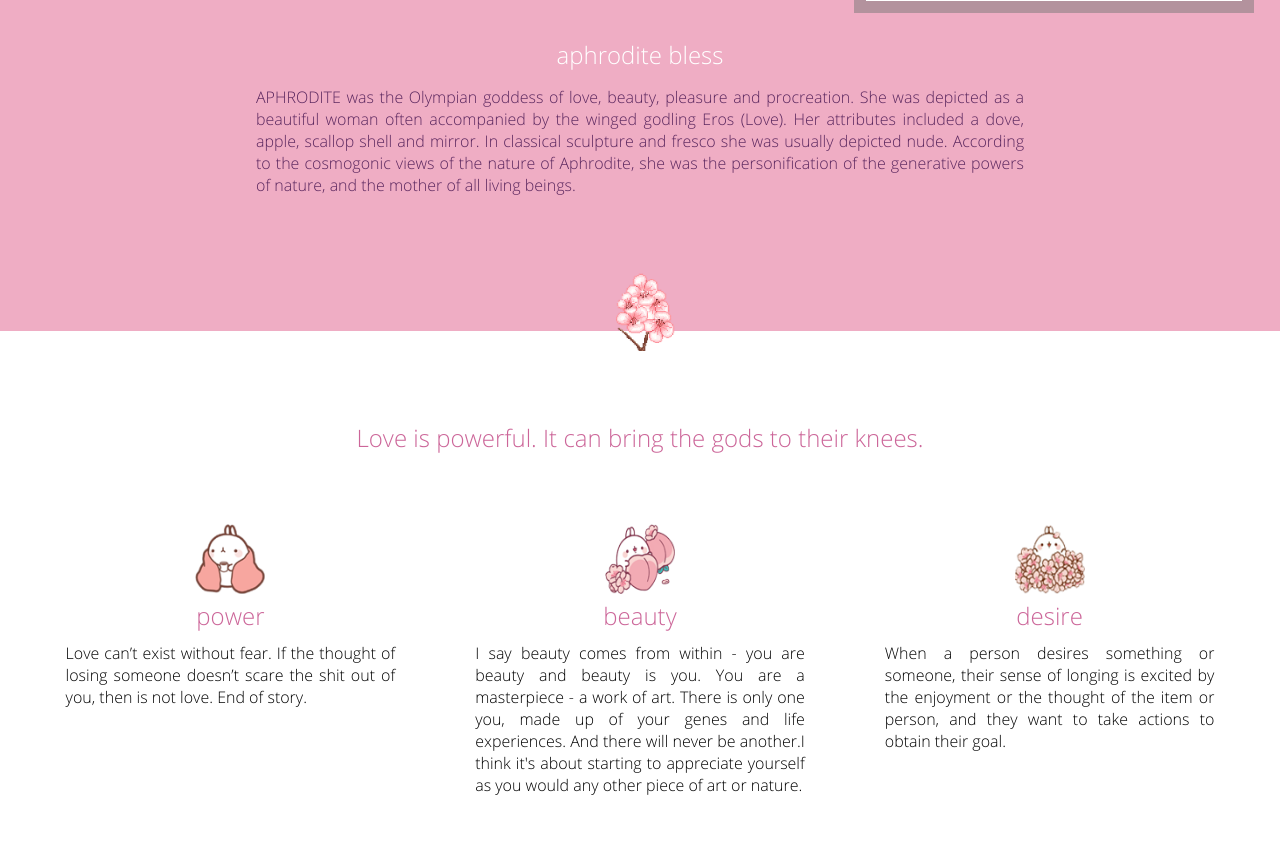
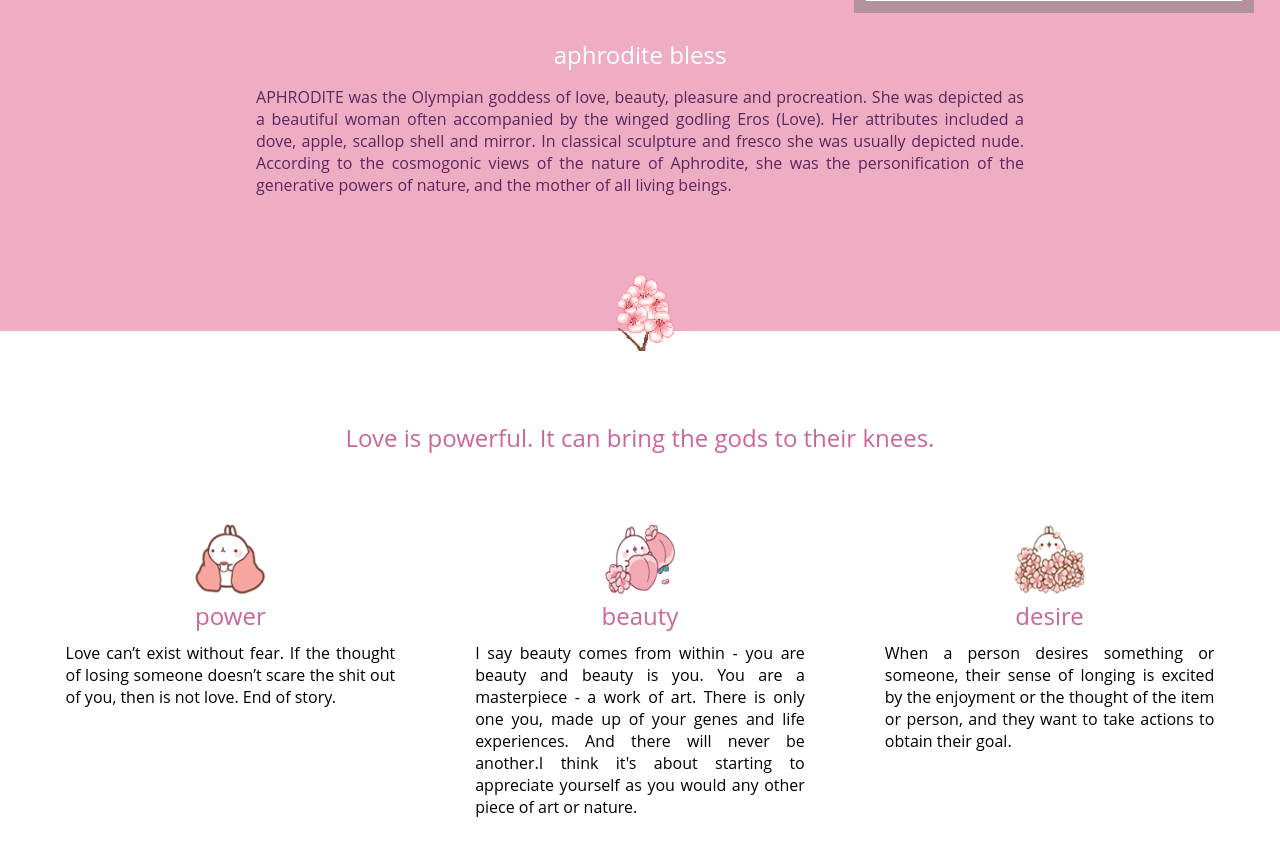
Before and after one commit to mermaidlouie/lpagegrr, a plain HTML site: page index.html in a window 1280 px wide. Shown: the part 619-1480 px from the top of the page. Drawn offline with Linux system fonts and the light colour scheme.

Commit message:
♡html and css

```diff
--- a/css/style.css
+++ b/css/style.css
@@ -10,8 +10,8 @@ html,body{
 }
 
 @font-face{
-	src:url('../fonts/OpenSans-Light.ttf');
-	font-family: "Open Sans";
+	src:url('../fonts/NewsCycle-Regular.ttf');
+	font-family: "NewsCycle-Regular";
 }
 
 .clear{
@@ -229,7 +229,6 @@ html,body{
 	.container-list{
 		padding:30px 0;
 		width: 40%;
-		float: left;
 		display: inline-block;
 		max-width: 500px;
 		height: auto;
```
